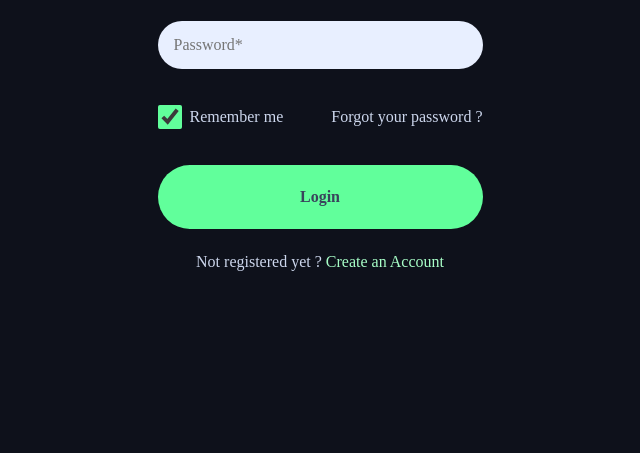
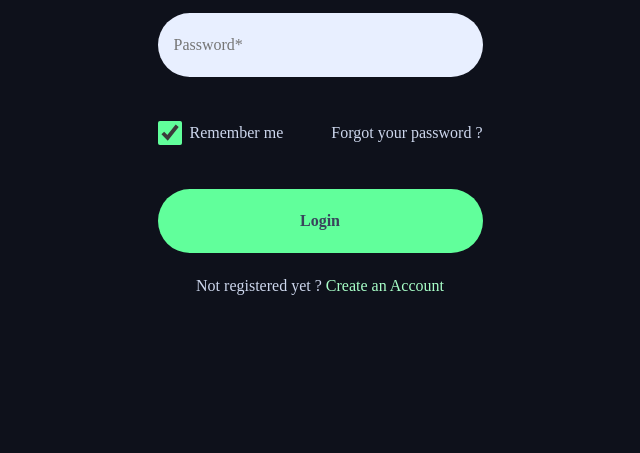
Before and after one commit to Hyzla/Moody, a website: page login.html in a window 1280 px wide. Shown: the part 347-800 px from the top of the page, without its empty margins (320-960 px from the left). Drawn offline with nearby package versions, Linux system fonts and the light colour scheme; files that its build step writes are made by us from their sources.

Commit message:
Add media screen for desktop, up the height for inputs

```diff
--- a/styles/_inputs.scss
+++ b/styles/_inputs.scss
@@ -9,6 +9,10 @@ input {
   font-weight: 400;
   font-size: 1rem;
   padding: 0 1rem;
+
+  @media screen and (min-width: $tablet) {
+    height: 4rem;
+  }
 }
 
 input:focus,
```
